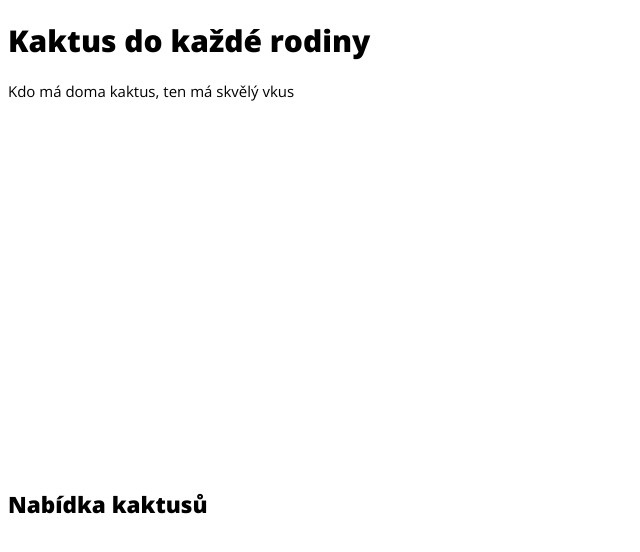
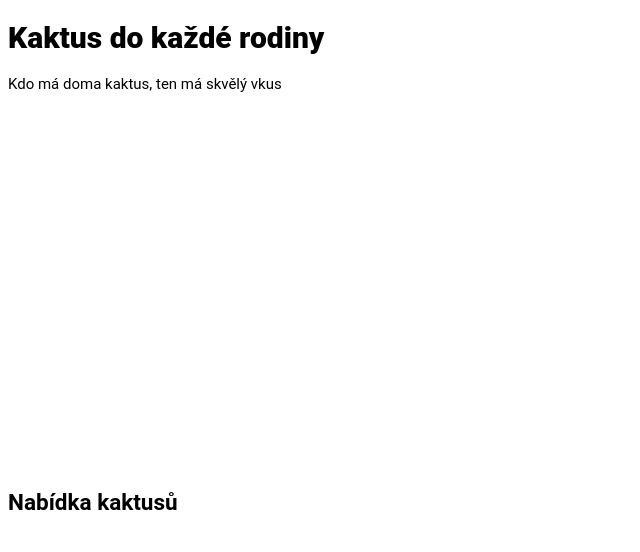
Before and after one commit to podlomar/kaktusy, a plain HTML site: page index.html in a window 1280 px wide. Shown: the whole page, without its empty margins (0-640 px from the left). Drawn offline with nearby package versions, Linux system fonts and the light colour scheme.

Commit message:
Výměna fontu na Roboto.

```diff
--- a/style.css
+++ b/style.css
@@ -5,7 +5,7 @@
 }
 
 html {
-  font-family: 'Open Sans', sans-serif;
+  font-family: 'Roboto', sans-serif;
   font-size: 15px;
 }
 
```
